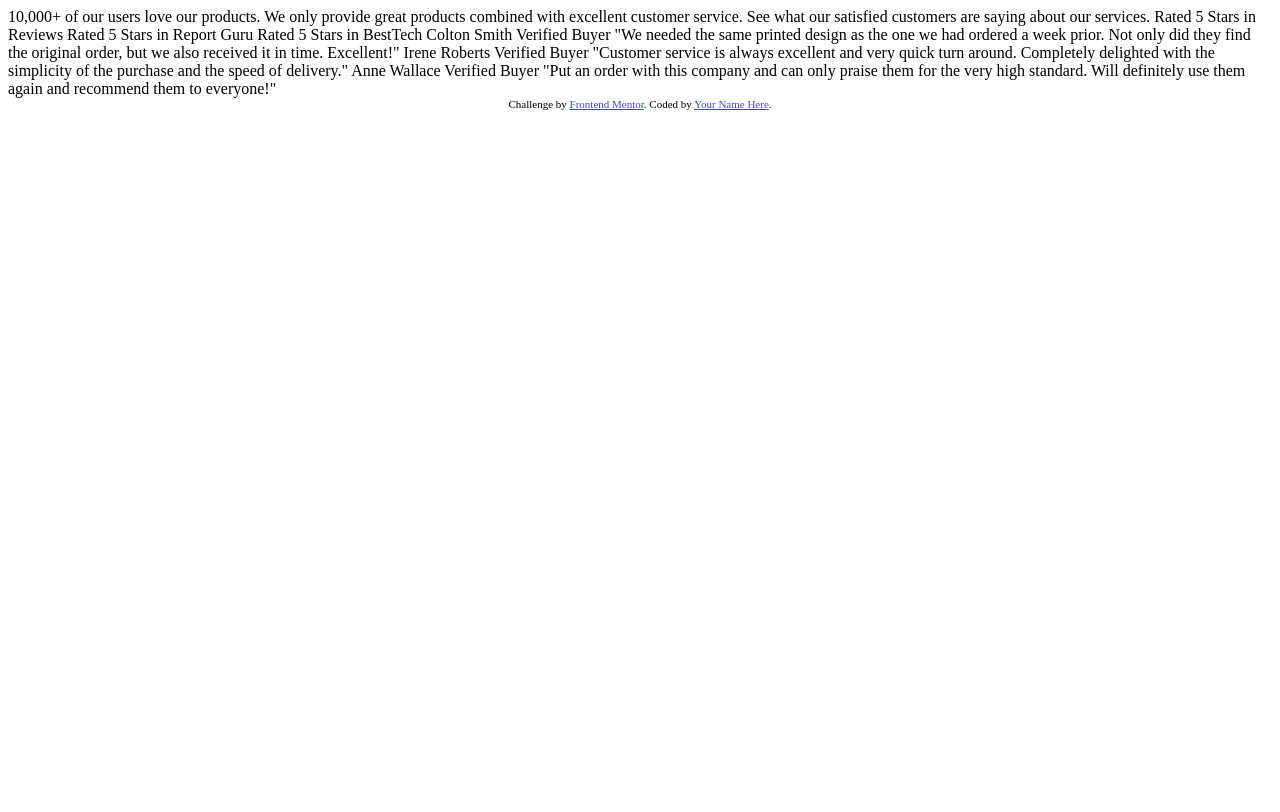
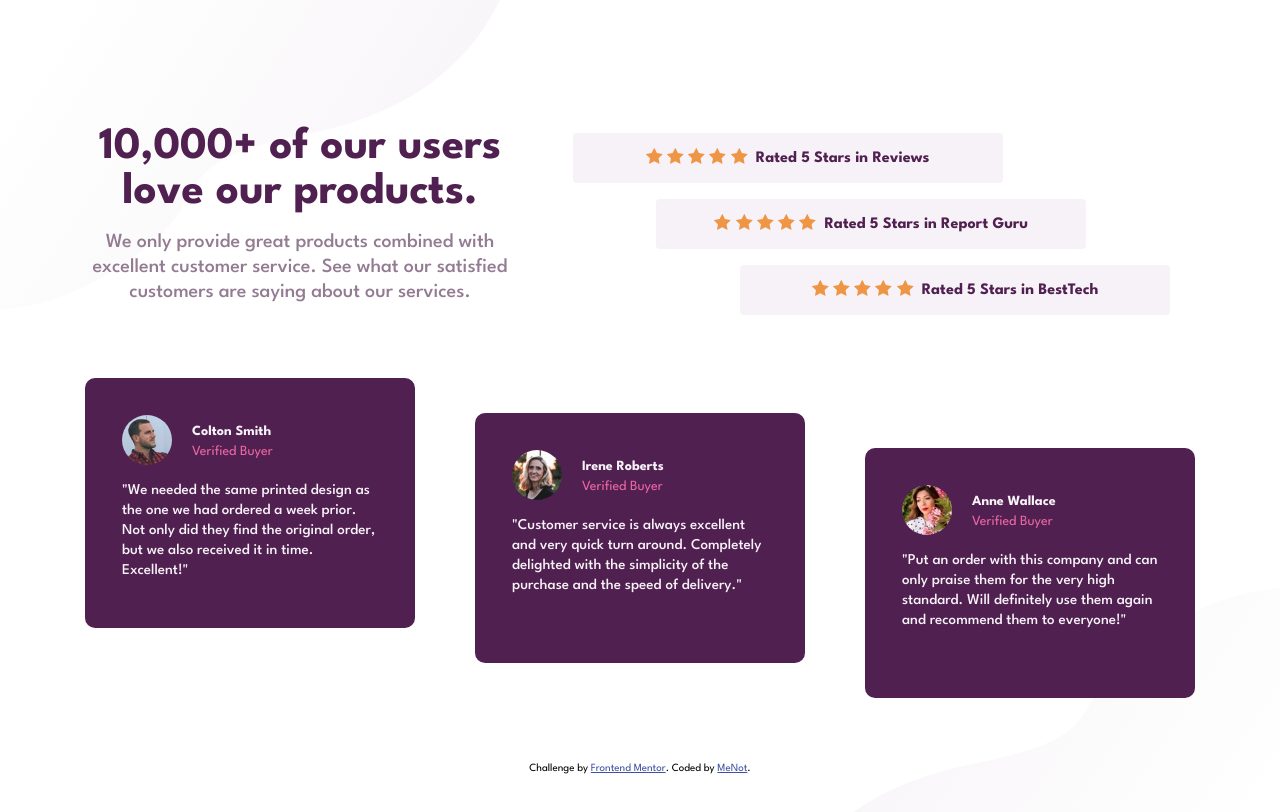
Before and after one commit to DavidFonsek/reto1, a plain HTML site: page Reto1/index.html in a window 1280 px wide. Drawn offline with Linux system fonts and the light colour scheme.

Commit message:
Proyecto terminado

```diff
--- a/Reto1/index.html
+++ b/Reto1/index.html
@@ -3,59 +3,78 @@
   <head>
     <meta charset="UTF-8" />
     <meta name="viewport" content="width=device-width, initial-scale=1.0" />
-    <!-- displays site properly based on user's device -->
+    <link rel="icon" type="image/png" sizes="32x32" href="./images/favicon-32x32.png"/>
+    <link rel="stylesheet" href="style.css">
+    <title>Frontend Mentor | Social proof section</title>
+  </head>
 
-    <link
-      rel="icon"
-      type="image/png"
-      sizes="32x32"
-      href="./images/favicon-32x32.png"
-    />
+  <body>
+    <div class="container">
+      <header>
+        <h1>10,000+ of our users love our products.</h1>
+        <p>We only provide great products combined with excellent customer service. See what our satisfied customers are saying about our services. </p>
+      </header>
+      <div class="starcontainer">
+        <div class="stars star1">
+          <div class="fivestars">
+            <img src="images/icon-star.svg" alt="">
+            <img src="images/icon-star.svg" alt="">
+            <img src="images/icon-star.svg" alt="">
+            <img src="images/icon-star.svg" alt="">
+            <img src="images/icon-star.svg" alt="">
+          </div>
+          <h4>Rated 5 Stars in Reviews</h4>
+        </div>
+        <div class="stars star2">
+          <div class="fivestars">
+            <img src="images/icon-star.svg" alt="">
+            <img src="images/icon-star.svg" alt="">
+            <img src="images/icon-star.svg" alt="">
+            <img src="images/icon-star.svg" alt="">
+            <img src="images/icon-star.svg" alt="">
+          </div>
+          <h4>Rated 5 Stars in Report Guru</h4>
+        </div>
+        <div class="stars star3">
+          <div class="fivestars">
+            <img src="images/icon-star.svg" alt="">
+            <img src="images/icon-star.svg" alt="">
+            <img src="images/icon-star.svg" alt="">
+            <img src="images/icon-star.svg" alt="">
+            <img src="images/icon-star.svg" alt="">
+          </div>
+          <h4>Rated 5 Stars in BestTech</h4>
+        </div>
+      </div>
+      <div class="cardscontainer">
+        <div class="cards card1">
+          <img src="images/image-colton.jpg" alt="">
+          <span class="name">Colton Smith</span>
+          <span class="status">Verified Buyer</span>
+          <p>"We needed the same printed design as the one we had ordered a week prior. Not only did they find the original order, but we also received it in time. Excellent!"</p>
+        </div>
 
-    <title>Frontend Mentor | Social proof section</title>
-
-    <!-- Feel free to remove these styles or customise in your own stylesheet 👍 -->
-    <style>
-      .attribution {
-        font-size: 11px;
-        text-align: center;
-      }
-      .attribution a {
-        color: hsl(228, 45%, 44%);
-      }
-    </style>
-  </head>
-  <body>
-    10,000+ of our users love our products.
-
-    We only provide great products combined with excellent customer service.
-    See what our satisfied customers are saying about our services.
-
-    Rated 5 Stars in Reviews
-    Rated 5 Stars in Report Guru
-    Rated 5 Stars in BestTech
-
-    Colton Smith
-    Verified Buyer
-    "We needed the same printed design as the one we had ordered a week prior.
-    Not only did they find the original order, but we also received it in time.
-    Excellent!"
-
-    Irene Roberts
-    Verified Buyer
-    "Customer service is always excellent and very quick turn around. Completely
-    delighted with the simplicity of the purchase and the speed of delivery."
-
-    Anne Wallace
-    Verified Buyer
-    "Put an order with this company and can only praise them for the very high
-    standard. Will definitely use them again and recommend them to everyone!"
-
-    <div class="attribution">
-      Challenge by
-      <a href="https://www.frontendmentor.io?ref=challenge" target="_blank"
-        >Frontend Mentor</a
-      >. Coded by <a href="#">Your Name Here</a>.
+        <div class="cards card2">
+          <img src="images/image-irene.jpg" alt="">
+          <span class="name">Irene Roberts</span>
+          <span class="status">Verified Buyer</span>
+          <p>"Customer service is always excellent and very quick turn around. Completely delighted with the simplicity of the purchase and the speed of delivery."</p>
+        </div>
+        <div class="cards card3">
+          <img src="images/image-anne.jpg" alt="">
+          <span class="name">Anne Wallace</span>
+          <span class="status">Verified Buyer</span>
+          <p>"Put an order with this company and can only praise them for the very high standard. Will definitely use them again and recommend them to everyone!"</p>
+        </div>
+      </div>
+      <footer>
+        <div class="attribution">
+          Challenge by
+          <a href="https://www.frontendmentor.io?ref=challenge" target="_blank"
+            >Frontend Mentor</a
+          >. Coded by <a href="#">MeNot</a>.
+        </div>
+      </footer>
     </div>
   </body>
 </html>
--- /dev/null
+++ b/Reto1/style.css
@@ -0,0 +1,269 @@
+@import url('https://fonts.googleapis.com/css2?family=League+Spartan:wght@400;500;700&display=swap');
+
+/*-------------------375px-------------------*/
+
+*{
+    margin: 0;
+    padding: 0;
+    box-sizing: border-box;
+}
+body{
+    background: url(images/bg-pattern-top-mobile.svg), url(images/bg-pattern-bottom-mobile.svg);
+    background-repeat: no-repeat;
+    background-position: top left, bottom right;
+    font-family: 'League Spartan', sans-serif;
+}
+.container{
+    margin: 80px auto;
+    display: flex;
+    flex-direction: column;
+}
+/*-------------------header-------------------*/
+header{
+    margin-bottom: 30px;
+}
+header h1{
+    color: hsl(300, 43%, 22%);
+    font-size: 30px;
+    font-weight: 700;
+    line-height: 30px;
+    text-align: center;
+    margin: 0 64px 30px 64px;
+}
+header p{
+    color: hsl(303, 10%, 53%);
+    text-align: center;
+    font-size: 14px;
+    font-weight: 500;
+    line-height: 25px;
+    margin: 0 28px 0px 28px;
+}
+
+/*-------------------stars-------------------*/
+
+.stars{
+    background-color: hsl(300, 24%, 96%);
+    border-radius: 4px;
+    margin: 8px 0;
+    width: 330px;
+    height: 80px;
+    padding: 15px;
+    font-weight: 700;
+    color: hsl(300, 43%, 22%);
+    display: flex;
+    flex-direction: column;
+    justify-content: space-between;
+    align-items: center;
+}
+
+.starcontainer{
+    display: flex;
+    flex-direction: column;
+    align-items: center;
+    margin-bottom: 30px;
+}
+
+.stars .fivestars{
+    min-width: 110px;
+}
+
+.stars .text{
+    min-width: 240px;
+    text-align: center;
+}
+
+/*-------------------cards-------------------*/
+
+.cardscontainer{
+    display: flex ;
+    flex-direction: column;
+    justify-content: space-between;
+    align-items: center;
+    margin-bottom: 40px;
+}
+.cards{
+    background-color: hsl(300, 43%, 22%);
+    border-radius: 10px;
+    max-width: 330px;
+    height: 250px;
+    padding: 37px;
+    margin: 16px 24px 0 24px;
+    color: hsl(300, 24%, 96%);
+    font-size: 12px;
+    display: grid;
+    grid-template-columns: 1fr 10fr;
+    grid-template-rows: 30px 25px;
+}
+
+.cards img{
+    border-radius: 50%;
+    width: 50px;
+    margin-right: 20px;
+    grid-column: 1 / 2;
+    grid-row: 1 / 3;
+}
+
+.cards .name{
+    margin-top: 10px;
+    font-weight: 700;
+    grid-column: 2 / 3;
+    font-size: 14px;
+}
+
+.cards .status{
+    color: hsl(333, 80%, 67%);
+    grid-column: 2 / 3;
+    font-size: 14px;
+}
+
+.cards p{
+    font-weight: 500;
+    line-height: 20px;
+    grid-column: 1 / 3;
+    font-size: 15px;
+    margin-top: 10px;
+}
+
+/*-------------------footer-------------------*/
+.attribution {
+    font-size: 11px;
+    text-align: center;
+  }
+  .attribution a {
+    color: hsl(228, 45%, 44%);
+  }
+
+/*------------------->375-------------------*/
+
+@media only screen and (min-width: 376px){
+    .starcontainer{
+        padding: 0 25px;
+    }
+    .star1{
+        align-self: flex-start;
+    }
+    .star3{
+        align-self: flex-end;
+    }
+    .cardscontainer{
+        padding: 0 25px;
+    }
+    .card1{
+        align-self: flex-start;
+    }
+    .card3{
+        align-self: flex-end;
+    }
+}
+
+/*------------------->768px-------------------*/
+@media only screen and (min-width: 768px){
+    body{
+        background: url(images/bg-pattern-top-desktop.svg), url(images/bg-pattern-bottom-desktop.svg);
+        background-repeat: no-repeat;
+        background-size: 400px;
+        background-position: top left, bottom right;
+    }
+    .stars{
+        flex-direction: row;
+        width: 430px;
+        height: 50px;
+        justify-content: center;
+    }
+    .cardscontainer{
+        display: grid;
+        grid-template-columns: 50% 50%;
+    }
+    .card1{
+        grid-column: 1 / 2;
+        grid-row: 1 / 2;
+        justify-self: center;
+    }
+    .card2{
+        grid-column: 2 / 3;
+        grid-row: 1 / 2;
+        justify-self: center;
+    }
+    .card3{
+        grid-column: 1 / 3;
+        grid-row: 2 / 3;
+        justify-self: center;
+    }
+}
+
+/*------------------->894px-------------------*/
+@media only screen and (min-width: 894px){
+    .container{
+        display: grid;
+        grid-template-columns: repeat(12, 1fr);
+        row-gap: 25px;
+    }
+    header{
+        grid-column: 1 / 6;
+    }
+    .starcontainer{
+        grid-column: 6 / -1;
+    }
+    .cardscontainer{
+        grid-column: 1 / -1;
+    }
+    footer{
+        grid-column: 1 / -1;
+    }
+}
+
+/*------------------->1160px-------------------*/
+@media only screen and (min-width: 1160px){
+    header{
+        max-width: 430px;
+        margin: 0;
+    }
+    header h1{
+        font-size: 45px;
+        margin: 0;
+        line-height: 45px;
+    }
+    header p{
+        font-size: 20px;
+        margin: 15px 0 30px 0;
+    }
+    body{
+        background-size: 500px;
+    }
+    .container{
+        margin: 125px auto;
+        max-width: 1110px;
+    }
+    .cardscontainer{
+        display: flex;
+        flex-direction: row;
+        padding:0;
+        height: 320px;
+    }
+    .cards{
+        margin: 0;
+    }
+}
+
+/*------------------->1440px-------------------*/
+@media only screen and (min-width: 1440px){
+    header{
+        max-width: 430px;
+        margin: 0;
+    }
+    header h1{
+        font-size: 45px;
+        text-align: left;
+        margin: 0;
+        line-height: 45px;
+    }
+    header p{
+        font-size: 20px;
+        text-align: left;
+        margin: 15px 0 30px 0;
+    }
+    .starcontainer{
+        grid-column: 7 / -1;
+        padding: 0;
+    }
+}
```
Also changed, not shown: 1 other file.
